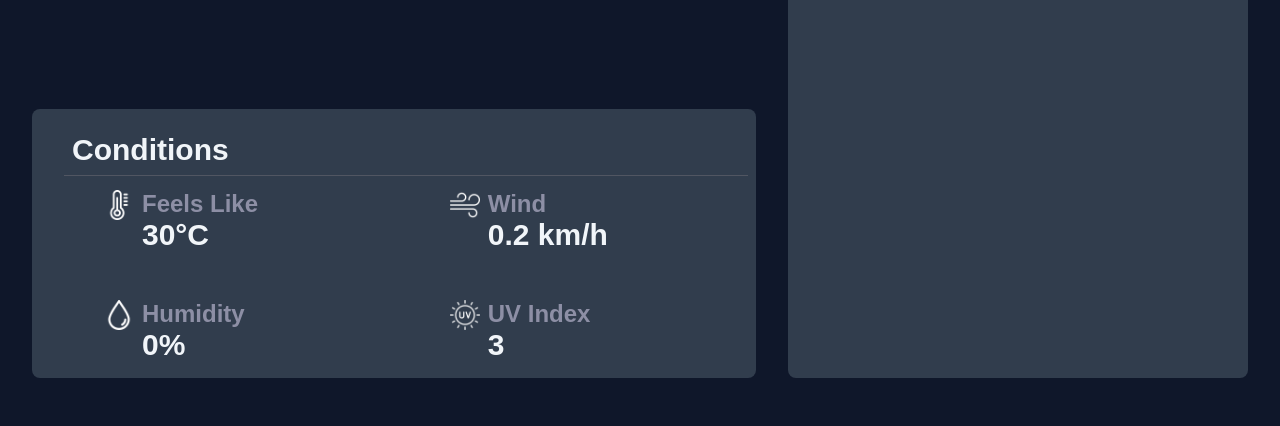
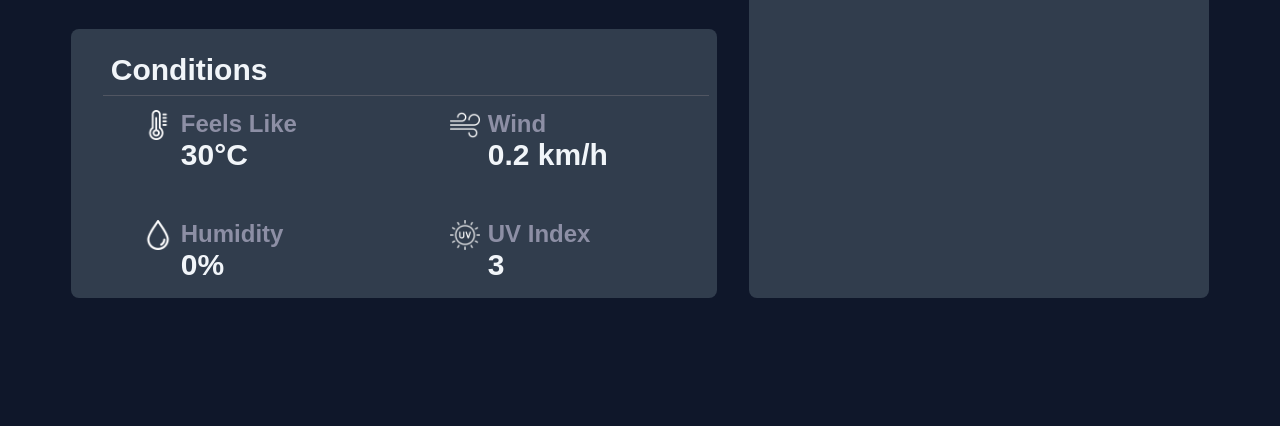
Before and after one commit to kwstaseL/weather_app, a website built with Vite: page index.html in a window 1280 px wide. Shown: the part 697-1123 px from the top of the page. After the commit the page ends 1043 px from the top, so only its background shows below. Built offline with nearby package versions, Linux system fonts and the light colour scheme; no server answers; a web font is replaced by a local one.

Commit message:
Finish responsive design

```diff
--- a/index.html
+++ b/index.html
@@ -56,7 +56,7 @@
         </ul>
       </nav>
     </header>
-    <main>
+    <main class="">
       <section class="hero container">
         <img class="hero__weather-img" src="./public/assets/rainy.png" alt="" />
         <h1 class="hero__weather-location">Amsterdam</h1>
--- a/styles/components/forecast.css
+++ b/styles/components/forecast.css
@@ -56,3 +56,32 @@
     gap: 25rem;
   }
 }
+/* Grid Design */
+@media (min-width: 1280px) {
+  .forecast {
+    max-width: 62ch;
+    margin-right: 2rem;
+    margin-top: 4rem;
+    padding-bottom: 4.5rem;
+  }
+
+  .forecast__list {
+    height: 100%;
+    display: flex;
+    flex-direction: column;
+    justify-content: center;
+  }
+
+  .forecast__list li {
+    flex: 1;
+    gap: 6rem;
+    display: flex;
+    align-items: center;
+    justify-content: center;
+  }
+
+  .forecast__weather-img {
+    height: var(--size-4xl);
+    width: var(--size-4xl);
+  }
+}
--- a/styles/grid-design.css
+++ b/styles/grid-design.css
@@ -1,5 +1,12 @@
 @media (min-width: 1280px) {
+  body {
+    display: flex;
+    flex-direction: column;
+    align-items: center;
+  }
+
   main {
+    max-width: 1280px;
     display: grid;
     grid-template-columns: 1fr auto;
     grid-template-rows: 1fr auto;
@@ -15,30 +22,16 @@
   .forecast {
     grid-column: 2/3;
     grid-row: 1/4;
-
-    max-width: 62ch;
-    margin-right: 2rem;
-    margin-top: 4rem;
-    padding-bottom: 4.5rem;
   }
 
-  .forecast__list {
-    height: 100%;
-    display: flex;
-    flex-direction: column;
-    justify-content: center;
-  }
-
-  .forecast__list li {
-    flex: 1;
-    gap: 6rem;
-    display: flex;
-    align-items: center;
-    justify-content: center;
-  }
-
-  .forecast__weather-img {
-    height: var(--size-4xl);
-    width: var(--size-4xl);
+  .conditions {
+    margin-top: 0;
   }
 }
+@media (min-width: 1580px) {
+  main {
+    max-width: 1580px;
+    padding-left: 8rem;
+    padding-right: 8rem;
+  }
+}
--- a/styles/utils.css
+++ b/styles/utils.css
@@ -24,7 +24,6 @@ button {
   background-color: var(--clr-grey);
   margin-top: 5rem;
   border-radius: 8px;
-  max-width: 60ch;
   padding: 1rem;
 }
 
@@ -76,3 +75,9 @@ button {
     max-width: 1280px;
   }
 }
+
+@media (min-width: 1580px) {
+  .container {
+    max-width: 1580px;
+  }
+}
```
